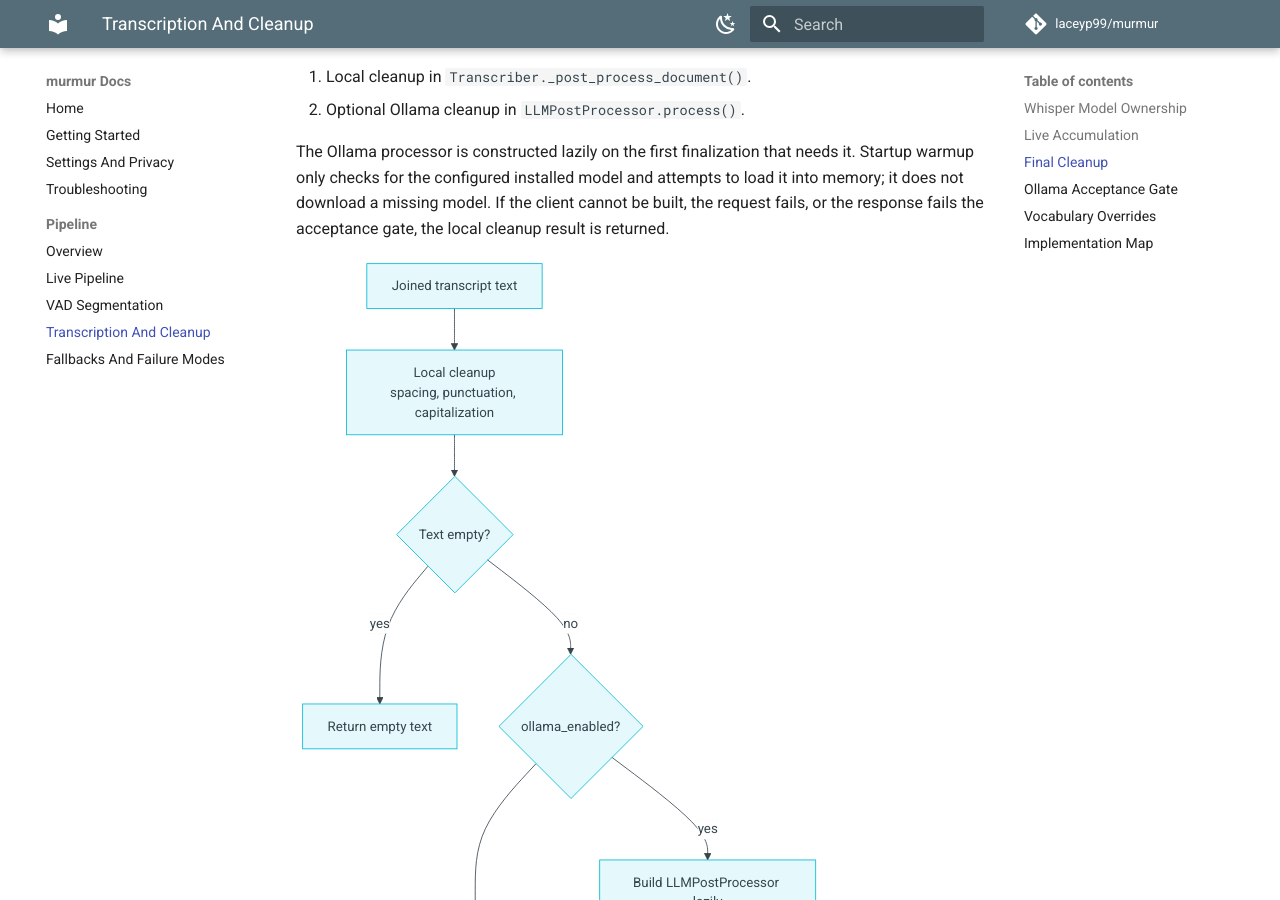
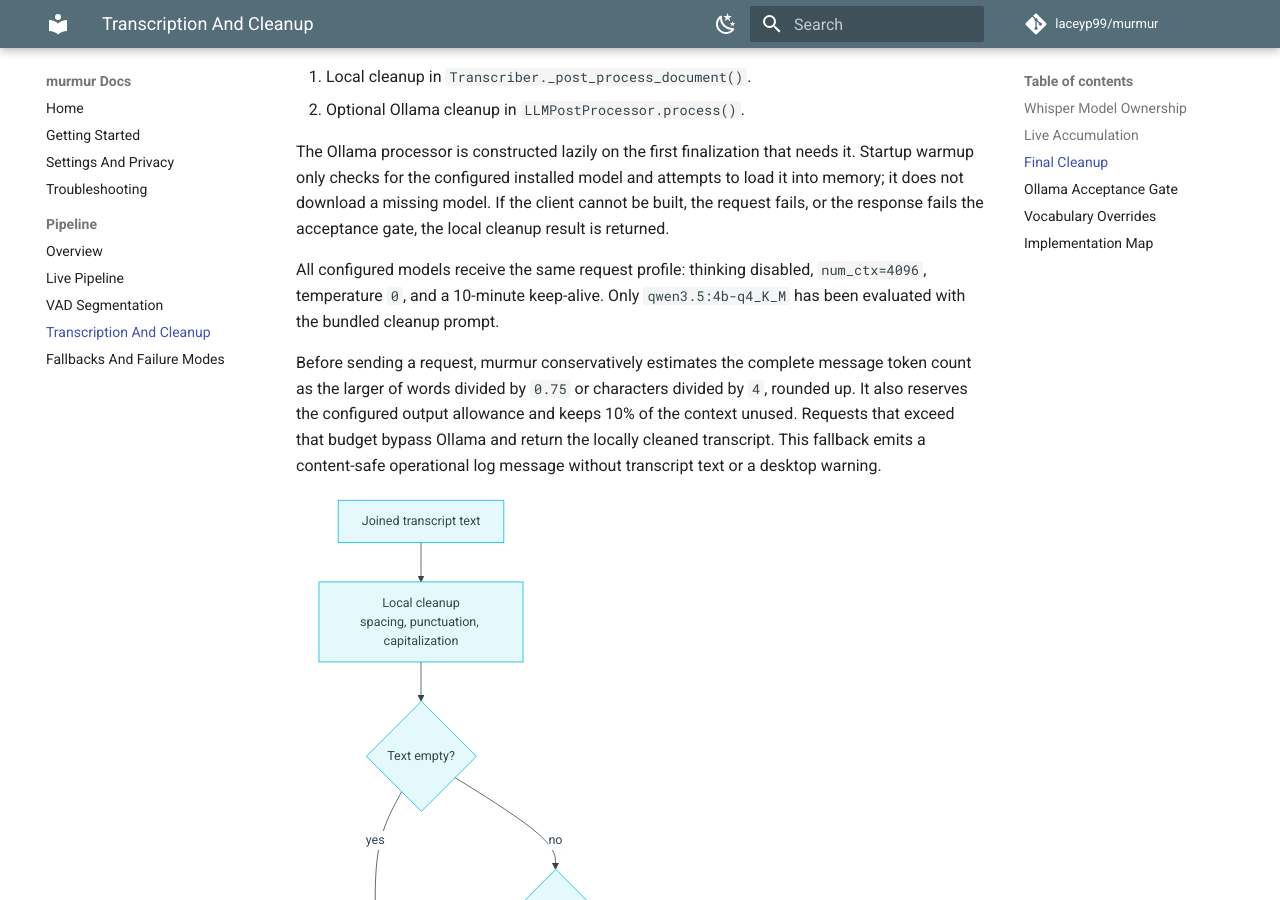
Before and after one commit to laceyp99/murmur, an MkDocs documentation site: the page built from docs/transcription-and-cleanup.md, in a window 1280 px wide and 900 px high, scrolled down 1637 px. Built offline with MkDocs 1.6.1 and Material for MkDocs 9.7.7, drawn with Linux system fonts in a browser that asks for light colours; comment, search, counter and statistics services are not loaded.

Commit message:
docs(cleanup): document qwen model migration

````diff
--- a/docs/transcription-and-cleanup.md
+++ b/docs/transcription-and-cleanup.md
@@ -73,6 +73,17 @@ to load it into memory; it does not download a missing model. If the client
 cannot be built, the request fails, or the response fails the acceptance gate,
 the local cleanup result is returned.
 
+All configured models receive the same request profile: thinking disabled,
+`num_ctx=4096`, temperature `0`, and a 10-minute keep-alive. Only
+`qwen3.5:4b-q4_K_M` has been evaluated with the bundled cleanup prompt.
+
+Before sending a request, murmur conservatively estimates the complete message
+token count as the larger of words divided by `0.75` or characters divided by
+`4`, rounded up. It also reserves the configured output allowance and keeps 10%
+of the context unused. Requests that exceed that budget bypass Ollama and return
+the locally cleaned transcript. This fallback emits a content-safe operational
+log message without transcript text or a desktop warning.
+
 ```mermaid
 flowchart TB
     RawText["Joined transcript text"] --> LocalCleanup["Local cleanup<br/>spacing, punctuation, capitalization"]
@@ -84,7 +95,9 @@ flowchart TB
     BuildProcessor --> Available{"Processor available?"}
     Available -->|no| ReturnLocal
     Available -->|yes| BuildMessages["Build system, examples, vocab, transcript prompt"]
-    BuildMessages --> Ollama["Ollama chat request"]
+    BuildMessages --> Budget{"Fits context budget?"}
+    Budget -->|no| ReturnLocal
+    Budget -->|yes| Ollama["Ollama chat request"]
     Ollama --> Normalize["Normalize model output"]
     Normalize --> Gate{"Acceptable output?"}
     Gate -->|yes| ReturnLLM["Return LLM cleaned text"]
````
Also changed, not shown: docs/getting-started.md (+5 -1 lines), docs/settings-and-privacy.md (+11 -1 lines).
